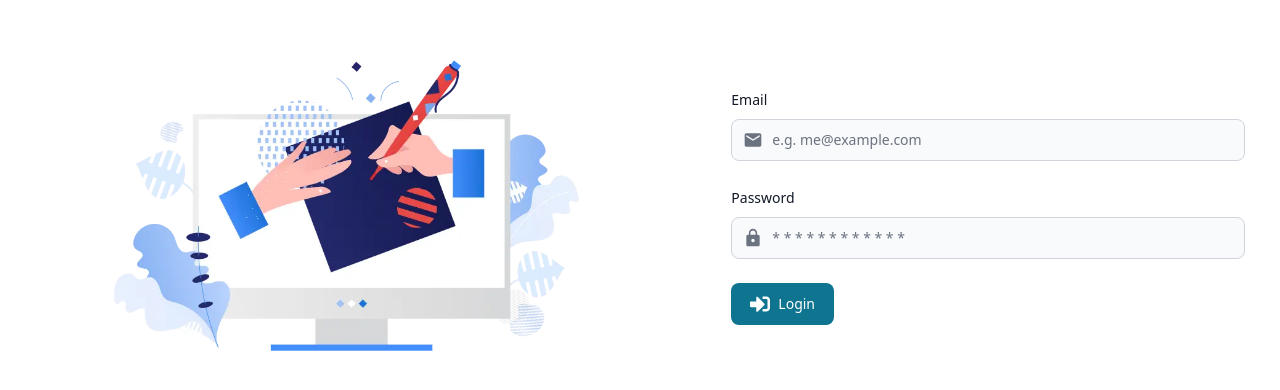
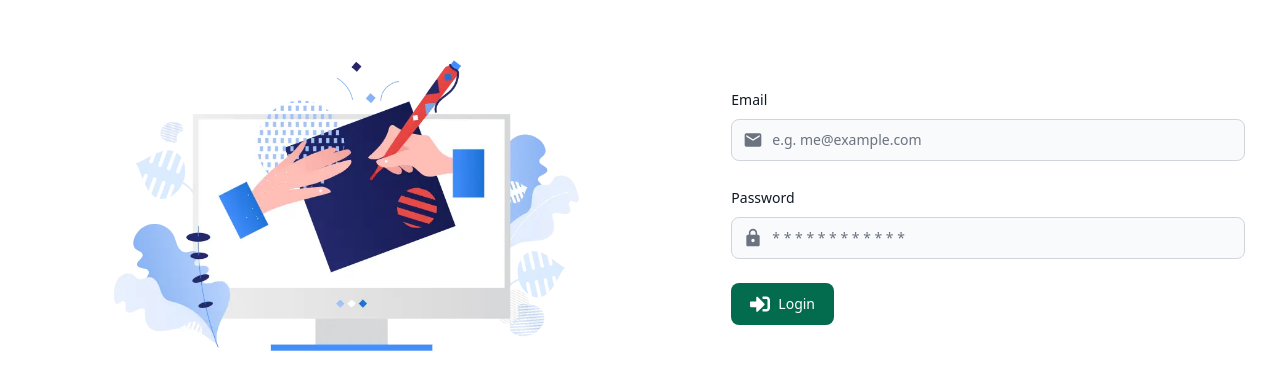
Before and after one commit to hyperfort/nextjs-getting-started, a Next.js app: page /login in a window 1280 px wide. Shown: the part 194-584 px from the top of the page. Built offline with nearby package versions, Linux system fonts and the light colour scheme; no server answers.

Commit message:
fix: change color of the Login button

```diff
--- a/components/forms/login-form.js
+++ b/components/forms/login-form.js
@@ -82,7 +82,7 @@ export const LoginForm = () => {
       </section>
 
       <section className="text-center lg:text-left">
-        <Button type="submit">
+        <Button color="success" type="submit">
           <FaSignInAlt className="mr-2 h-5 w-5" />
           Login
         </Button>
```
